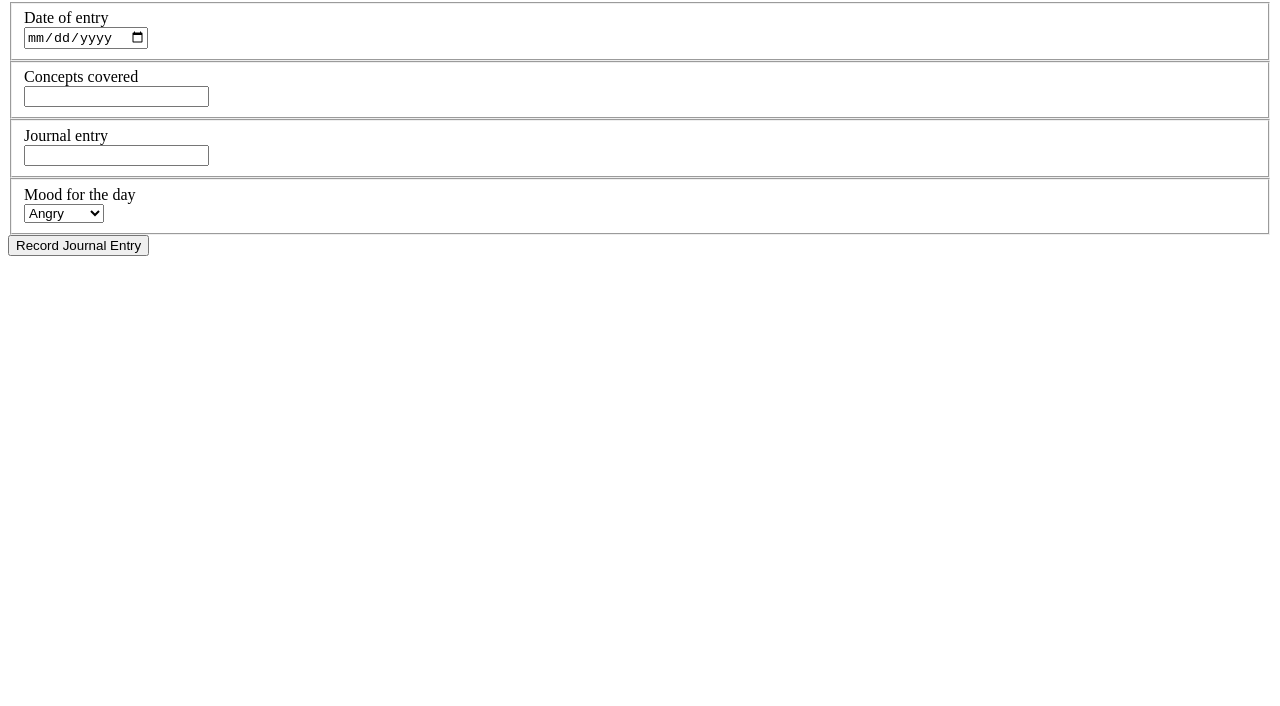
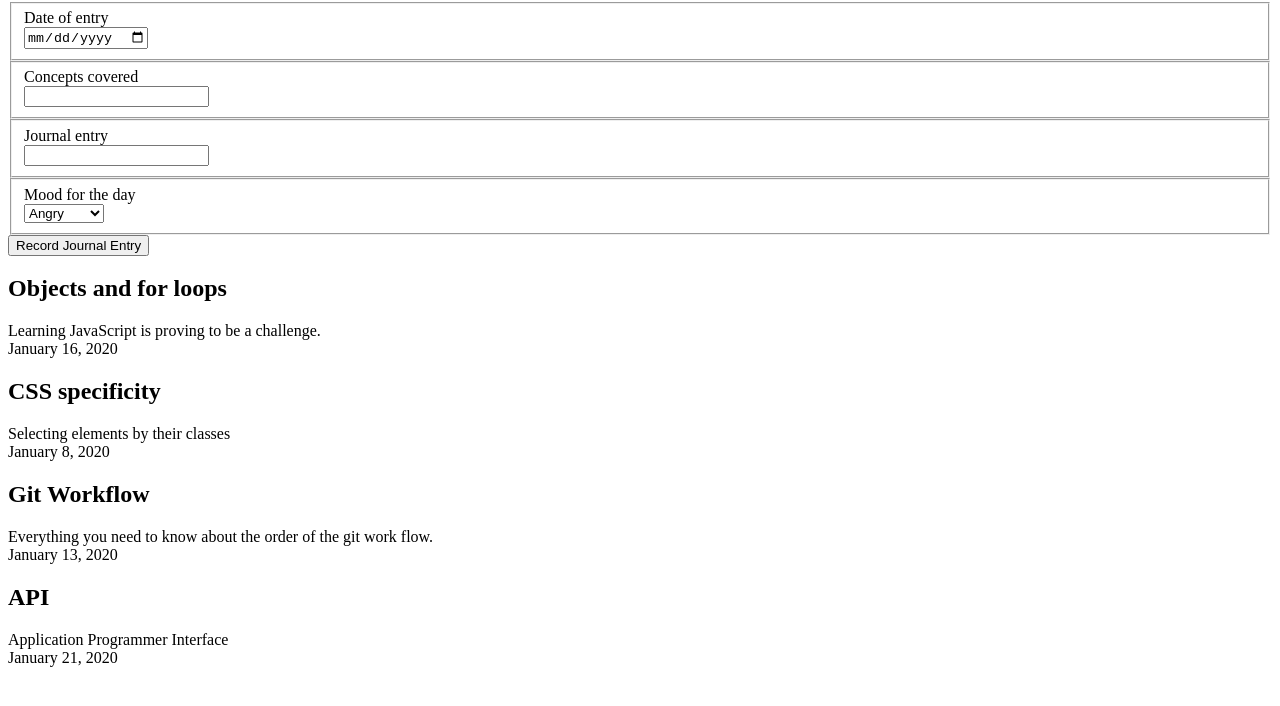
Before and after one commit to MReeds/Daily-Journal-1, a plain HTML site: page index.html in a window 1280 px wide. Shown: the part 78-784 px from the top of the page. Drawn offline with Linux system fonts and the light colour scheme.

Commit message:
creating function to display html from JS

```diff
--- a/index.html
+++ b/index.html
@@ -34,6 +34,9 @@
         </fieldset>
                 <input type="button" value="Record Journal Entry">
     </form>
-    <script type="module" src="journal.js"></script>
+    <article class="entryLog">
+
+    </article>
+    <script type="module" src="scripts/journal.js"></script>
 </body>
 </html>
--- a/scripts/journal.js
+++ b/scripts/journal.js
@@ -1,26 +1,51 @@
-const journalEntry = {
-    date: "January 16, 2020";
-    concepts: "Objects and for loops";
-    contents: "Learning JavaScript is proving to be a challenge.";
-    mood: "Angry"
+const journalEntries = [
+    {
+        date: "January 16, 2020",
+        concepts: "Objects and for loops",
+        contents: "Learning JavaScript is proving to be a challenge.",
+        mood: "Angry"
+    },
+    {
+        date: "January 8, 2020",
+        concepts: "CSS specificity",
+        contents: "Selecting elements by their classes",
+        mood: "Happy"
+    },
+    {
+        date: "January 13, 2020",
+        concepts: "Git Workflow",
+        contents: "Everything you need to know about the order of the git work flow.",
+        mood: "confused"
+    },
+    {
+        date: "January 21, 2020",
+        concepts: "API",
+        contents: "Application Programmer Interface",
+        mood: "Sad"
+    }
+
+]
+
+const makeJournalEntryComponent = (journalEntry) => {
+    return `
+        <div>
+            <h1>${journalEntry.concepts}</h1>
+            <section>${journalEntry.contents}</section>
+            <aside>${journalEntry.date}</aside>
+        </div>
+    `
+};
+
+const entryContainer = document.querySelector(".entryLog");
+
+const renderJournalEntries = (entries) => {
+    for (let i = 0; i < entries.length; i++) {
+        const journalEntry = entries[i];
+        entryContainer.innerHTML += makeJournalEntryComponent(
+        journalEntry
+    )
+}
 }
 
-const objectsAndLoops = [];
-
-objectsAndLoops.push(journalEntry);
-
-const gitFlow = {
-    date: "January 13, 2020";
-    concepts: "Pushing, pulling, and no fly zone";
-    contents: "Everything you need to know about the order of the git work flow.";
-    mood: "confused";
-}
-
-const cssSelecting = {
-    date: "January 8, 2020";
-    concepts: "Selecting by specificity";
-    contents: "Learned how to "
-}
-
-gitFlow.push(journalEntry);
-cssSelecting.push(journalEntry);
+renderJournalEntries(journalEntries);
+// it works!!
```
